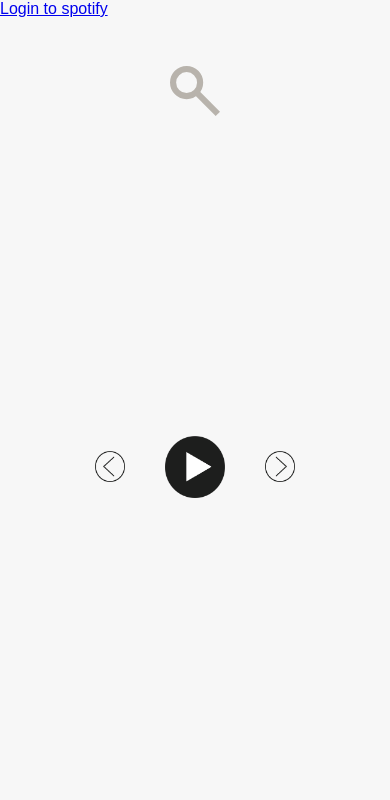
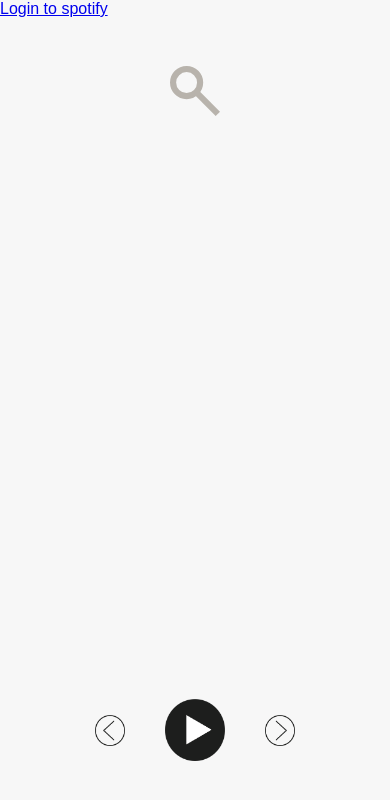
Before and after one commit to isaacrpl7/softplayer, a React (Create React App) app: page / in a window 390 px wide. Shown: the top 800 px of the page. Built offline with nearby package versions, Linux system fonts and the light colour scheme; a web font is replaced by a local one.

Commit message:
Responsividade, imagem do album, artista no pesquisar

```diff
--- a/src/components/player/index.js
+++ b/src/components/player/index.js
@@ -1,5 +1,5 @@
 import React from 'react'
-import { PauseButton, PlayButton, Background, Container, Title, Artist, Meta, Buttons, PrevButton, NextButton } from './styles/player';
+import { PauseButton, PlayButton, Background, Container, Title, Artist, Meta, Buttons, PrevButton, NextButton, AlbumImage } from './styles/player';
 
 export default function Player({ children, ...restProps }){
     return (
@@ -8,6 +8,10 @@ export default function Player({ children, ...restProps }){
             <Container {...restProps}>{children}</Container>
         </>
     );
+}
+
+Player.Image = function playerImage({...restProps}) {
+    return <AlbumImage {...restProps} />
 }
 
 Player.Buttons = function buttons({ children, ...restProps }){
--- a/src/components/player/styles/player.js
+++ b/src/components/player/styles/player.js
@@ -32,6 +32,17 @@ export const Background = createGlobalStyle`
     }
 `;
 
+export const AlbumImage = styled.img`
+    display: block;
+    margin: auto;
+    margin-bottom: 5rem;
+
+    @media(max-width: 450px){
+        margin-bottom: 2.5rem;
+        width: 15rem;
+    }
+`;
+
 export const Meta = styled.div`
     text-align: center;
 `;
@@ -49,10 +60,13 @@ export const Artist = styled.p`
 `;
 
 export const Container = styled.div`
-    margin-top: 35rem;
+    position: absolute;
+    bottom: 10rem;
+    left: 0;
+    right: 0;
 
     @media(max-width: 450px){
-        margin-top: 20rem;
+        bottom: 5rem;
     }
 `;
 
--- a/src/components/tracksSearch/index.js
+++ b/src/components/tracksSearch/index.js
@@ -1,6 +1,7 @@
 import React from 'react'
 import { Container, TrackImg, TrackTitle, TrackSubtitle, TrackContainer, TrackMeta } from './styles/tracksSearch'
 
+// Cada item que aparece ao pesquisar uma música
 export default function TracksSearch({children, ...restProps}){
     return <Container {...restProps}>{children}</Container>
 }
@@ -17,7 +18,8 @@ TracksSearch.Track = function Track({track, ...restProps}){
                 <TrackTitle>{track.name}</TrackTitle>
                 <TrackSubtitle>
                     Album: {track.album.name}<br/>
-                    Release-date: {track.album.release_date}
+                    Release-date: {track.album.release_date}<br/>
+                    Artists: {track.artists.map(elem => elem.name).join(", ")}
                 </TrackSubtitle>
             </TrackMeta>
         </>
--- a/src/components/tracksSearch/styles/tracksSearch.js
+++ b/src/components/tracksSearch/styles/tracksSearch.js
@@ -65,6 +65,7 @@ export const TrackMeta = styled.div`
 export const TrackTitle = styled.h1`
     font-size: 18px;
     margin: 0;
+    margin-bottom: 0.2rem;
 
     @media(max-width: 450px){
         font-size: 15px;
--- a/src/containers/frame.js
+++ b/src/containers/frame.js
@@ -4,8 +4,9 @@ import { TrackContainer } from '../components/tracksSearch/styles/tracksSearch';
 import {requestUserData, requestPausePlayback, requestResume, requestPrevPlayback, requestNextPlayback, requestSong, requestSearch} from '../requests'
 
 /** TODO
- * - Adicionar imagem do album no centro da página
- * - Melhorias no código
+ * - Ajeitar estilos do login com spotify
+ * - Melhorias no código (não esquecer de comentar mais)
+ * - Mudar o clientID
  * - Adicionar a logo do spotify e links que levam a música para o player do spotify
  * - Fazer barra de play + volume
  * - Adicionar Playlist de like (reutilizar componente de busca)
@@ -137,6 +138,7 @@ export default function Frame({children, ...restProps}){
                 </TracksSearch>
             </Search>
             <Player>
+                {songData.current_track ? <Player.Image src={songData?.current_track.album.images[0].url}  alt="Album Image" /> : null}
                 <Player.Meta>
                     <Player.Title>{songData.current_track ? songData?.current_track.name.toUpperCase() : null}</Player.Title>
                     <Player.Artist>{songData.current_track ? songData?.current_track.artists[0].name.toUpperCase() : null}</Player.Artist>
```
Also changed, not shown: 1 other file (tests, documents, lock files or other folders).
